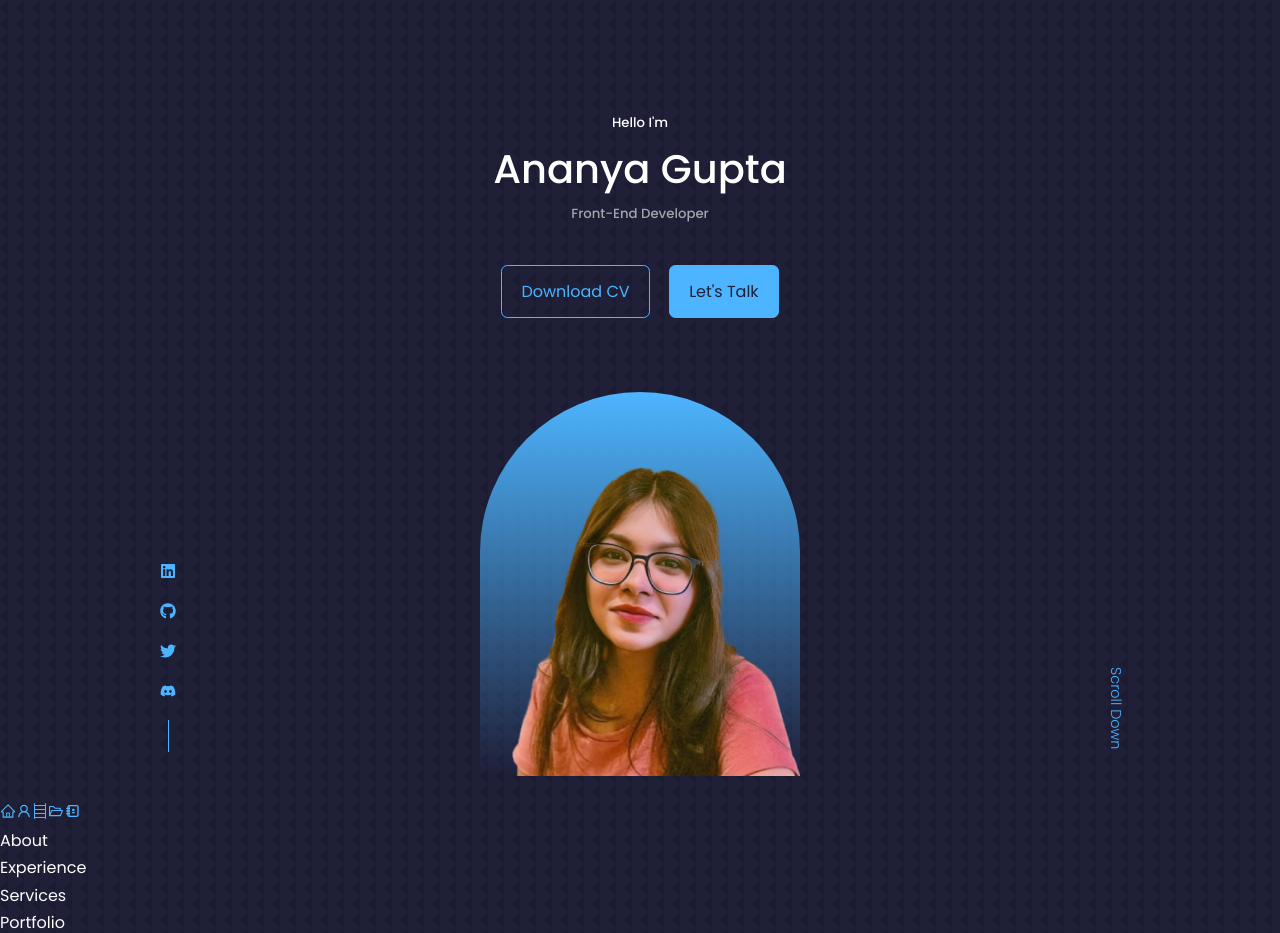
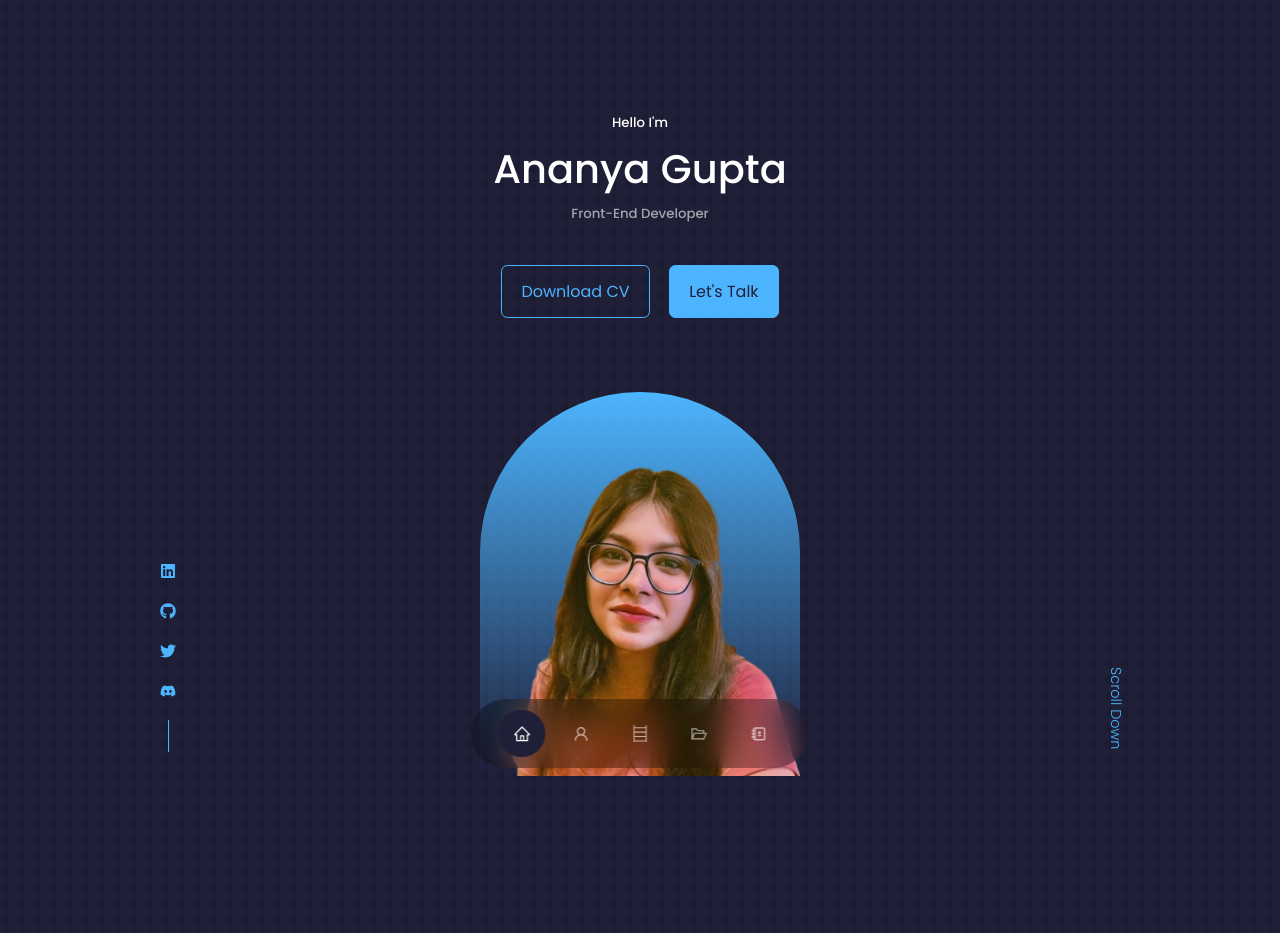
Before and after one commit to ananya-gta/my-portfolio-website, a React (Create React App) app: page / in a window 1280 px wide. Shown: the top 933 px of the page. Built offline with nearby package versions, Linux system fonts and the light colour scheme.

Commit message:
Update Nav bar

```diff
--- a/src/components/about/About.jsx
+++ b/src/components/about/About.jsx
@@ -3,7 +3,7 @@
 
 export const About = () => {
   return (
-    <div>About</div>
+   <section id="about">About</section>
   )
 }
 
--- a/src/components/contact/Contact.jsx
+++ b/src/components/contact/Contact.jsx
@@ -3,7 +3,7 @@
 
 export const Contact = () => {
   return (
-    <div>Contact</div>
+    <section id="contact">Contact</section>
   )
 }
 
--- a/src/components/experience/Experience.jsx
+++ b/src/components/experience/Experience.jsx
@@ -3,7 +3,7 @@
 
 const Experience = () => {
   return (
-    <div>Experience</div>
+    <section id="experience">Experience</section>
   )
 }
 
--- a/src/components/nav/Nav.jsx
+++ b/src/components/nav/Nav.jsx
@@ -7,7 +7,7 @@
 const Nav = () => {
   return (
     <nav>
-      <a href="#"><AiOutlineHome /></a>
+      <a href="#" className='active'><AiOutlineHome /></a>
       <a href="#about"><AiOutlineUser /></a>
       <a href="#experience"><BsBookshelf /></a>
       <a href="#portfolio"><AiOutlineFolderOpen /></a>
--- a/src/components/nav/nav.css
+++ b/src/components/nav/nav.css
@@ -0,0 +1,33 @@
+nav{
+    background: rgba(0, 0, 0, 0.3);
+    width: max-content;
+    display: block;
+    position: fixed;
+    padding: 0.7rem 1.7rem;
+    display: flex;
+    left: 50%;
+    transform: translate(-50%);
+    z-index: 2;
+    bottom: 2rem;
+    gap: 0.8rem;
+    border-radius: 3rem;
+    backdrop-filter: blur(15px);
+}
+
+nav a {
+    background: transparent;
+    padding: 0.9rem;
+    border-radius: 50%;
+    display: flex;
+    color: var(--color-light);
+    font-size: 1.1rem;
+}
+
+nav a:hover {
+    background: rgba(0, 0, 0, 0.3);
+}
+
+nav a.active {
+    background: var(--color-bg);
+    color: var(--color-white);
+}
--- a/src/components/portfolio/Portfolio.jsx
+++ b/src/components/portfolio/Portfolio.jsx
@@ -3,7 +3,7 @@
 
 const Portfolio = () => {
   return (
-    <div>Portfolio</div>
+    <section id="portfolio">Portfolio</section>
   )
 }
 
```
